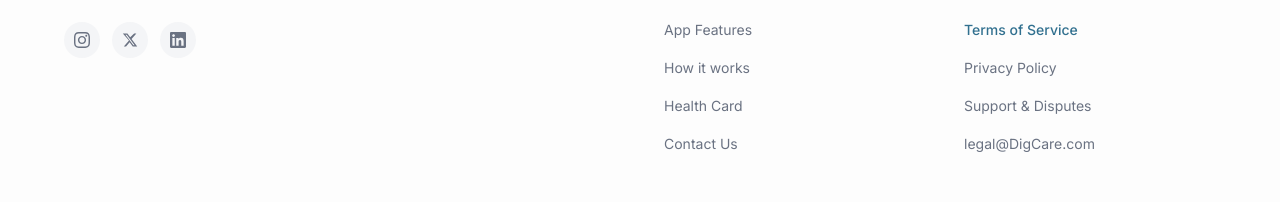
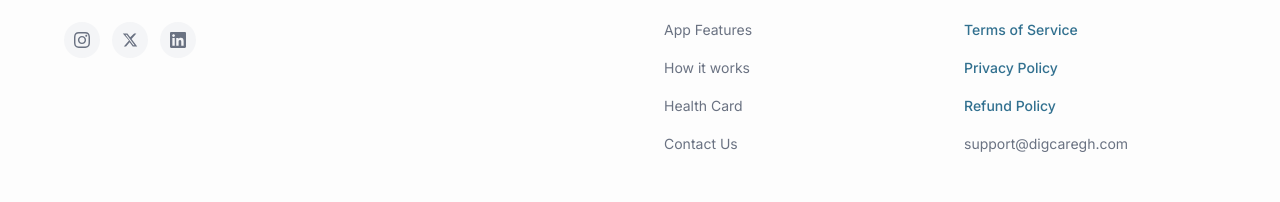
Before and after one commit to haariswaqas/digcaregh, a Next.js app: page / in a window 1280 px wide. Shown: the part 5758-5960 px from the top of the page. Built offline with nearby package versions, Linux system fonts and the light colour scheme.

Commit message:
Privacy Policy and Terms of Service added

```diff
--- a/src/app/privacy-policy/page.tsx
+++ b/src/app/privacy-policy/page.tsx
@@ -1,5 +1,17 @@
-import { redirect } from "next/navigation";
+import type { Metadata } from "next";
+import PrivacyContent from "@/components/PrivacyContent";
 
-export default function PrivacyPolicyRedirect() {
-  redirect("/privacy");
+export const metadata: Metadata = {
+  title: "Privacy Policy | DigCare Ghana",
+  description:
+    "DigCare Privacy Policy explaining data collection, health card security, Ghana Data Protection Act 2012 (Act 843) rights, Paystack billing protection, and Cloudinary encrypted storage.",
+  openGraph: {
+    title: "Privacy Policy — DigCare Healthcare Platform",
+    description:
+      "Comprehensive data protection & privacy policies for DigCare patients, doctors, pharmacists, labs, and facilities in Ghana.",
+  },
+};
+
+export default function PrivacyPolicyPage() {
+  return <PrivacyContent />;
 }
--- a/src/app/privacy/page.tsx
+++ b/src/app/privacy/page.tsx
@@ -1,17 +1,5 @@
-import type { Metadata } from "next";
-import PrivacyContent from "@/components/PrivacyContent";
+import { redirect } from "next/navigation";
 
-export const metadata: Metadata = {
-  title: "Privacy Policy | DigCare Ghana",
-  description:
-    "DigCare Privacy Policy explaining data collection, health card security, Ghana Data Protection Act 2012 (Act 843) rights, Paystack billing protection, and Cloudinary encrypted storage.",
-  openGraph: {
-    title: "Privacy Policy — DigCare Healthcare Platform",
-    description:
-      "Comprehensive data protection & privacy policies for DigCare patients, doctors, pharmacists, labs, and facilities in Ghana.",
-  },
-};
-
-export default function PrivacyPage() {
-  return <PrivacyContent />;
+export default function PrivacyRedirect() {
+  redirect("/privacy-policy");
 }
--- a/src/app/terms-of-service/page.tsx
+++ b/src/app/terms-of-service/page.tsx
@@ -1,5 +1,17 @@
-import { redirect } from "next/navigation";
+import type { Metadata } from "next";
+import TermsContent from "@/components/TermsContent";
 
-export default function TermsOfServiceRedirect() {
-  redirect("/terms");
+export const metadata: Metadata = {
+  title: "Terms of Service | DigCare Ghana",
+  description:
+    "Review DigCare's Terms of Service governing user eligibility, provider credential verification, telehealth services, health card security, prescriptions, lab results, payments via Paystack, and legal framework.",
+  openGraph: {
+    title: "Terms of Service — DigCare Healthcare Platform",
+    description:
+      "Official Terms of Service for DigCare patients, doctors, pharmacists, lab technicians, and facility administrators in Ghana.",
+  },
+};
+
+export default function TermsOfServicePage() {
+  return <TermsContent />;
 }
--- a/src/components/Footer.tsx
+++ b/src/components/Footer.tsx
@@ -102,10 +102,10 @@ const Footer = () => {
           <div className="md:col-span-3">
             <h4 className="font-semibold text-gray-800 mb-5 text-[15px]">Legal & Compliance</h4>
             <ul className="space-y-3.5">
-              <li><Link href="/terms" className="text-[14px] font-medium text-[#31708f] hover:text-[#255871] transition-colors">Terms of Service</Link></li>
-              <li><Link href="/privacy" className="text-[14px] text-gray-500 hover:text-gray-900 transition-colors">Privacy Policy</Link></li>
-              <li><Link href="/#contact" className="text-[14px] text-gray-500 hover:text-gray-900 transition-colors">Support & Disputes</Link></li>
-              <li><a href="mailto:legal@DigCare.com" className="text-[14px] text-gray-500 hover:text-gray-900 transition-colors">legal@DigCare.com</a></li>
+              <li><Link href="/terms-of-service" className="text-[14px] font-medium text-[#31708f] hover:text-[#255871] transition-colors">Terms of Service</Link></li>
+              <li><Link href="/privacy-policy" className="text-[14px] font-medium text-[#31708f] hover:text-[#255871] transition-colors">Privacy Policy</Link></li>
+              <li><Link href="/#refund-policy" className="text-[14px] font-medium text-[#31708f] hover:text-[#255871] transition-colors">Refund Policy</Link></li>
+              <li><a href="mailto:support@digcaregh.com" className="text-[14px] text-gray-500 hover:text-gray-900 transition-colors">support@digcaregh.com</a></li>
             </ul>
           </div>
         </div>
--- a/src/components/PrivacyContent.tsx
+++ b/src/components/PrivacyContent.tsx
@@ -194,27 +194,24 @@ export default function PrivacyContent() {
                     <button
                       key={sec.id}
                       onClick={() => scrollToSection(sec.id)}
-                      className={`w-full text-left flex items-center gap-3 px-3 py-2.5 rounded-xl text-xs font-medium transition-all ${
-                        isActive
+                      className={`w-full text-left flex items-center gap-3 px-3 py-2.5 rounded-xl text-xs font-medium transition-all ${isActive
                           ? "bg-[#0a9c5a] text-white font-semibold shadow-xs"
                           : "text-gray-600 hover:bg-gray-50 hover:text-gray-900"
-                      }`}
+                        }`}
                     >
                       <span
-                        className={`w-6 h-6 rounded-lg flex items-center justify-center text-[11px] font-bold shrink-0 ${
-                          isActive
+                        className={`w-6 h-6 rounded-lg flex items-center justify-center text-[11px] font-bold shrink-0 ${isActive
                             ? "bg-white/20 text-white"
                             : "bg-gray-100 text-gray-500"
-                        }`}
+                          }`}
                       >
                         {sec.number}
                       </span>
                       <span className="truncate flex-1">{sec.title}</span>
                       <ChevronRight
                         size={14}
-                        className={`shrink-0 transition-transform ${
-                          isActive ? "translate-x-0.5 text-white" : "text-gray-300"
-                        }`}
+                        className={`shrink-0 transition-transform ${isActive ? "translate-x-0.5 text-white" : "text-gray-300"
+                          }`}
                       />
                     </button>
                   );
@@ -234,12 +231,12 @@ export default function PrivacyContent() {
                   <ArrowUpRight size={14} />
                 </Link>
                 <a
-                  href="mailto:privacy@DigCare.com"
+                  href="mailto:support@digcaregh.com"
                   className="flex items-center justify-between text-xs font-semibold text-gray-600 hover:text-gray-900 p-2 rounded-lg hover:bg-gray-50 transition-colors"
                 >
                   <span className="flex items-center gap-2">
                     <Mail size={14} />
-                    <span>privacy@DigCare.com</span>
+                    <span>support@digcaregh.com</span>
                   </span>
                   <ArrowUpRight size={14} />
                 </a>
--- a/src/components/TermsContent.tsx
+++ b/src/components/TermsContent.tsx
@@ -146,7 +146,7 @@ export default function TermsContent() {
 
           <div className="bg-white/80 backdrop-blur-sm border border-gray-200/80 rounded-2xl p-5 md:p-6 shadow-xs max-w-3xl">
             <p className="text-gray-700 leading-relaxed text-base">
-              By creating an account on DigCare, you agree to be bound by these Terms of Service ("Terms"). If you do not agree, you may not use the platform.
+              By creating an account on DigCare, you agree to be bound by these Terms of Service. If you do not agree, you may not use the platform.
             </p>
           </div>
 
@@ -219,15 +219,13 @@ export default function TermsContent() {
                     <button
                       key={sec.id}
                       onClick={() => scrollToSection(sec.id)}
-                      className={`w-full text-left flex items-center gap-3 px-3 py-2.5 rounded-xl text-xs font-medium transition-all ${
-                        isActive
+                      className={`w-full text-left flex items-center gap-3 px-3 py-2.5 rounded-xl text-xs font-medium transition-all ${isActive
                         ? "bg-[#31708f] text-white font-semibold shadow-xs"
                         : "text-gray-600 hover:bg-gray-50 hover:text-gray-900"
                         }`}
                     >
                       <span
-                        className={`w-6 h-6 rounded-lg flex items-center justify-center text-[11px] font-bold shrink-0 ${
-                          isActive
+                        className={`w-6 h-6 rounded-lg flex items-center justify-center text-[11px] font-bold shrink-0 ${isActive
                           ? "bg-white/20 text-white"
                           : "bg-gray-100 text-gray-500"
                           }`}
@@ -237,8 +235,7 @@ export default function TermsContent() {
                       <span className="truncate flex-1">{sec.title}</span>
                       <ChevronRight
                         size={14}
-                        className={`shrink-0 transition-transform ${
-                          isActive ? "translate-x-0.5 text-white" : "text-gray-300"
+                        className={`shrink-0 transition-transform ${isActive ? "translate-x-0.5 text-white" : "text-gray-300"
                           }`}
                       />
                     </button>
@@ -259,12 +256,12 @@ export default function TermsContent() {
                   <ArrowUpRight size={14} />
                 </Link>
                 <a
-                  href="mailto:legal@DigCare.com"
+                  href="mailto:support@digcaregh.com"
                   className="flex items-center justify-between text-xs font-semibold text-gray-600 hover:text-gray-900 p-2 rounded-lg hover:bg-gray-50 transition-colors"
                 >
                   <span className="flex items-center gap-2">
                     <Mail size={14} />
-                    <span>legal@DigCare.com</span>
+                    <span>support@digcaregh.com</span>
                   </span>
                   <ArrowUpRight size={14} />
                 </a>
```
Lines whose indentation alone changed are shown as unchanged.
